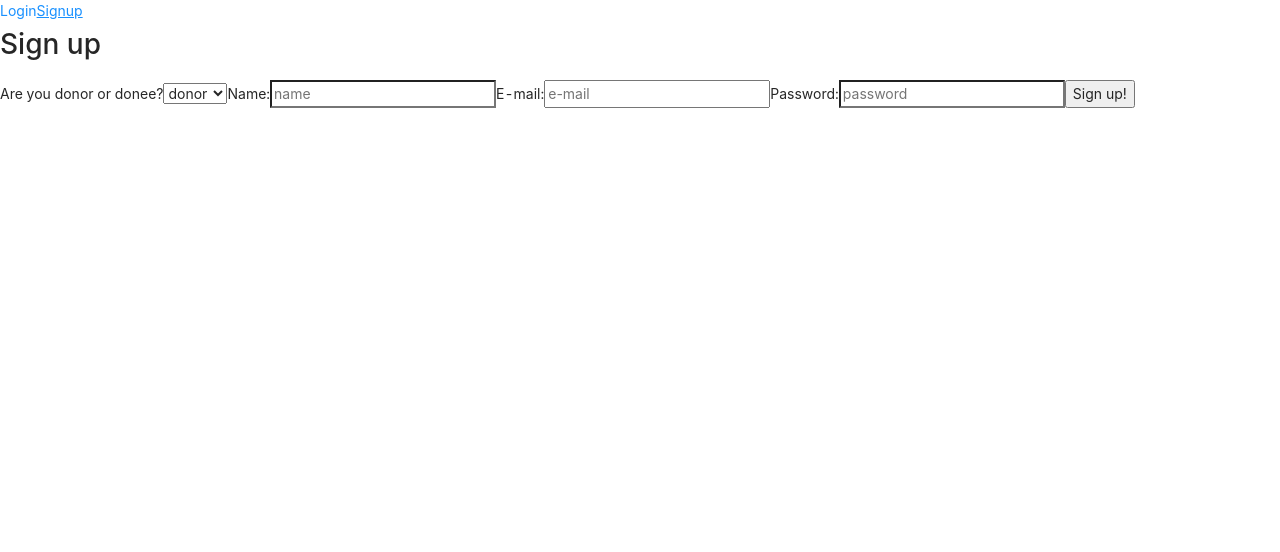
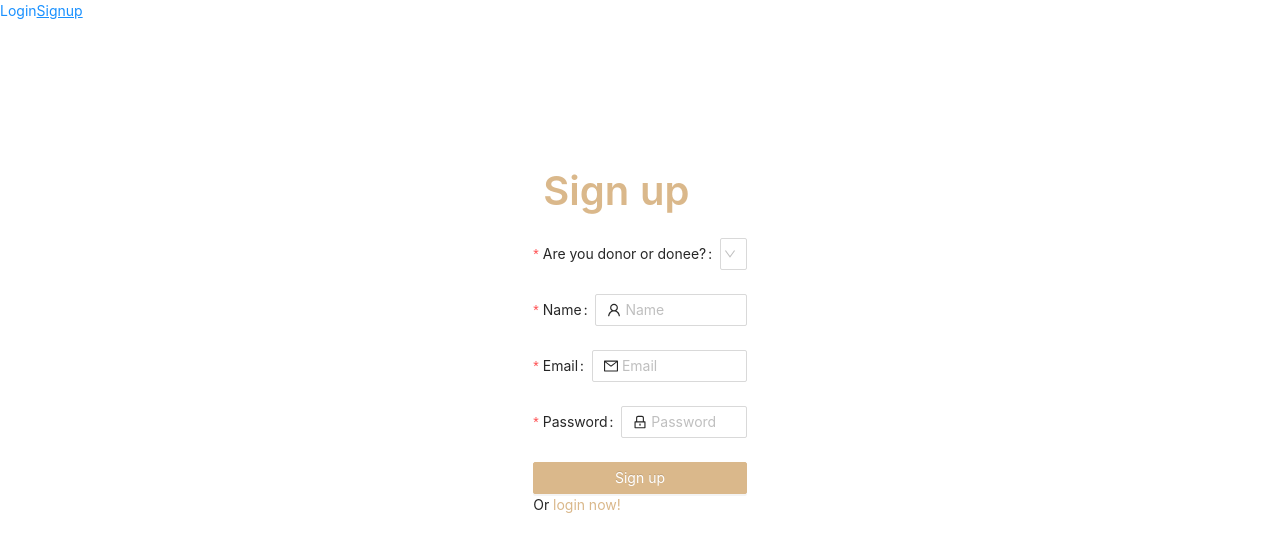
Before and after one commit to DaianyNascimento/reus-client, a React (Create React App) app: page /signup in a window 1280 px wide. Shown: the top 552 px of the page. Built offline with nearby package versions, Linux system fonts and the light colour scheme; no server answers.

Commit message:
signup-login-styles

```diff
--- a/package.json
+++ b/package.json
@@ -3,6 +3,8 @@
   "version": "0.1.0",
   "private": true,
   "dependencies": {
+    "@ant-design/icons": "^4.7.0",
+    "antd": "^4.19.5",
     "axios": "^0.26.1",
     "cors": "^2.8.5",
     "csrf": "^3.1.0",
--- a/src/components/LoginForm.js
+++ b/src/components/LoginForm.js
@@ -1,4 +1,6 @@
 import { useState } from "react";
+import { Form, Input, Button, Select, Row, Col } from 'antd';
+import { LockOutlined, MailOutlined } from '@ant-design/icons';
 
 export function LoginForm({
     submitFormAction,
@@ -8,7 +10,11 @@ export function LoginForm({
     const [formState, setFormState] = useState({ email: "", password: "", role: "donor" });
 
     const handleFormState = (event) => {
+        if (event.label === 'donor' || event.label === 'donee') {
+            setFormState({ ...formState, 'role': event.value });
+        } else {
             setFormState({ ...formState, [event.target.name]: event.target.value });
+        }
     };
 
     const handleSubmit = (event) => {
@@ -17,32 +23,89 @@ export function LoginForm({
     };
 
     return (
-        <form onSubmit={handleSubmit}>
+        <div className="login-form-container">
+            <Row type="flex" justify="center" align="middle" style={{ minHeight: '80vh' }}>
+                <Col span={4} >
+                    <h1 className="login-h1">Login</h1>
+                    <Form
+                        name="normal_login"
+                        className="login-form"
+                        initialValues={{ remember: true, }}
+                    >
                         {error && <p style={{ color: "red" }}>{error.message}</p>}
-            <label>Are you donor or donee?</label>
-            <select name="role" onChange={handleFormState}>
-                <option value="donor">donor</option>
-                <option value="donee">donee</option>
-            </select>
-            <label>E-mail:</label>
-            <input
+                        <Form.Item
+                            label="Are you donor or donee?"
+                            name="role"
+                            rules={[
+                                {
+                                    required: true,
+                                    message: 'Please select donor or donee!',
+                                },
+                            ]}
+                        >
+                            <Select labelInValue onChange={handleFormState}>
+                                <Select.Option name="role" value="donor">donor</Select.Option>
+                                <Select.Option name="role" value="donee">donee</Select.Option>
+                            </Select>
+                        </Form.Item>
+                        <Form.Item
+                            label="Email:"
+                            name="email"
+                            rules={[
+                                {
+                                    required: true,
+                                    message: 'Please input your Email!',
+                                },
+                            ]}
+                        >
+                            <Input
+                                prefix={<MailOutlined className="site-form-item-icon" />}
                                 type="email"
                                 name="email"
                                 autoComplete="email"
-                placeholder="e-mail"
+                                placeholder="Email"
                                 value={formState.email}
                                 onChange={handleFormState}
                             />
-            <label>Password:</label>
-            <input
+                        </Form.Item>
+                        <Form.Item
+                            label="Password:"
+                            name="password"
+                            rules={[
+                                {
+                                    required: true,
+                                    message: 'Please input your Password!',
+                                },
+                            ]}
+                        >
+                            <Input
+                                prefix={<LockOutlined className="site-form-item-icon" />}
                                 type="password"
                                 name="password"
                                 autoComplete={passwordAutocomplete}
-                placeholder="password"
+                                placeholder="Password"
                                 value={formState.password}
                                 onChange={handleFormState}
                             />
-            <button type="submit">Login!</button>
-        </form>
+                        </Form.Item>
+                        <Form.Item>
+                            <Button
+                                type="primary"
+                                htmlType="submit"
+                                className="login-form-button"
+                                style={{
+                                    background: '#DAB88B', borderColor: '#DAB88B', display: 'block',
+                                    width: '100 %'
+                                }}
+                                onClick={handleSubmit}
+                            >
+                                Log in
+                            </Button>
+                            Or <a style={{ color: '#DAB88B' }} href="/signup">register now!</a>
+                        </Form.Item>
+                    </Form>
+                </Col>
+            </Row>
+        </div>
     );
 }
--- a/src/components/SignupForm.js
+++ b/src/components/SignupForm.js
@@ -1,4 +1,6 @@
 import { useState } from "react";
+import { Form, Input, Button, Select, Row, Col } from 'antd';
+import { UserOutlined, LockOutlined, MailOutlined } from '@ant-design/icons';
 
 export function SignupForm({
     submitFormAction,
@@ -8,7 +10,11 @@ export function SignupForm({
     const [formState, setFormState] = useState({ name: "", email: "", password: "", role: "donor" });
 
     const handleFormState = (event) => {
+        if (event.label === 'donor' || event.label === 'donee') {
+            setFormState({ ...formState, 'role': event.value });
+        } else {
             setFormState({ ...formState, [event.target.name]: event.target.value });
+        }
     };
 
     const handleSubmit = (event) => {
@@ -17,41 +23,109 @@ export function SignupForm({
     };
 
     return (
-        <form onSubmit={handleSubmit}>
+        <div className="login-form-container">
+            <Row type="flex" justify="center" align="middle" style={{ minHeight: '80vh' }}>
+                <Col span={4} >
+                    <h1 className="login-h1">Sign up</h1>
+                    <Form
+                        name="normal_login"
+                        className="login-form"
+                        initialValues={{ remember: true, }}
+                    >
                         {error && <p style={{ color: "red" }}>{error.message}</p>}
-            <label>Are you donor or donee?</label>
-            <select name="role" onChange={handleFormState}>
-                <option value="donor">donor</option>
-                <option value="donee">donee</option>
-            </select>
-            <label>Name:</label>
-            <input
+                        <Form.Item
+                            label="Are you donor or donee?"
+                            name="role"
+                            rules={[
+                                {
+                                    required: true,
+                                    message: 'Please select donor or donee!',
+                                },
+                            ]}
+                        >
+                            <Select labelInValue onChange={handleFormState}>
+                                <Select.Option name="role" value="donor">donor</Select.Option>
+                                <Select.Option name="role" value="donee">donee</Select.Option>
+                            </Select>
+                        </Form.Item>
+                        <Form.Item
+                            label="Name:"
+                            name="name"
+                            rules={[
+                                {
+                                    required: true,
+                                    message: 'Please input your Name!',
+                                },
+                            ]}
+                        >
+                            <Input
+                                prefix={<UserOutlined className="site-form-item-icon" />}
                                 type="text"
                                 name="name"
                                 autoComplete="name"
-                placeholder="name"
+                                placeholder="Name"
                                 value={formState.name}
                                 onChange={handleFormState}
                             />
-            <label>E-mail:</label>
-            <input
+                        </Form.Item>
+                        <Form.Item
+                            label="Email:"
+                            name="email"
+                            rules={[
+                                {
+                                    required: true,
+                                    message: 'Please input your Email!',
+                                },
+                            ]}
+                        >
+                            <Input
+                                prefix={<MailOutlined className="site-form-item-icon" />}
                                 type="email"
                                 name="email"
                                 autoComplete="email"
-                placeholder="e-mail"
+                                placeholder="Email"
                                 value={formState.email}
                                 onChange={handleFormState}
                             />
-            <label>Password:</label>
-            <input
+                        </Form.Item>
+                        <Form.Item
+                            label="Password:"
+                            name="password"
+                            rules={[
+                                {
+                                    required: true,
+                                    message: 'Please input your Password!',
+                                },
+                            ]}
+                        >
+                            <Input
+                                prefix={<LockOutlined className="site-form-item-icon" />}
                                 type="password"
                                 name="password"
                                 autoComplete={passwordAutocomplete}
-                placeholder="password"
+                                placeholder="Password"
                                 value={formState.password}
                                 onChange={handleFormState}
                             />
-            <button type="submit">Sign up!</button>
-        </form>
+                        </Form.Item>
+                        <Form.Item>
+                            <Button
+                                type="primary"
+                                htmlType="submit"
+                                className="login-form-button"
+                                style={{
+                                    background: '#DAB88B', borderColor: '#DAB88B', display: 'block',
+                                    width: '100 %'
+                                }}
+                                onClick={handleSubmit}
+                            >
+                                Sign up
+                            </Button>
+                            Or <a style={{ color: '#DAB88B' }} href="/login">login now!</a>
+                        </Form.Item>
+                    </Form>
+                </Col>
+            </Row>
+        </div>
     );
 }
--- a/src/index.css
+++ b/src/index.css
@@ -3,8 +3,34 @@ body {
   font-family: 'Quicksand',sans-serif;
   -webkit-font-smoothing: antialiased;
   -moz-osx-font-smoothing: grayscale;
+  /*background-color: purple !important;*/
 }
 
 code {
   font-family: 'Quicksand',sans-serif;
 }
+
+.login-h1 {
+  font-size: 5vh;
+  font-weight: 600;
+  display: block;
+  margin: 5% auto;
+  padding: 5px 10px;
+  color: #DAB88B;
+}
+
+.login-form-container {
+  justify-content: center;
+}
+
+.login-form {
+  max-width: 300px;
+}
+
+.ant-col-rtl .login-form-forgot {
+  float: left;
+}
+
+.login-form-button {
+  width: 100%;
+}
--- a/src/pages/Home.js
+++ b/src/pages/Home.js
@@ -10,7 +10,7 @@ export function Home() {
   const { user, removeUserFromContext, addUserToContext } = useContext(AuthContext);
   const [products, setProducts] = useState([]);
 
-  useEffect(() => {
+  /*useEffect(() => {
     if (!user || typeof user == "undefined") {
       const checkLoggedUser = async () => {
         try {
@@ -27,7 +27,7 @@ export function Home() {
       }
       checkLoggedUser();
     }
-  }, [user, navigate, addUserToContext]);
+  }, [user, navigate, addUserToContext]);*/
 
   useEffect(() => {
     async function fetchAllProducts() {
--- a/src/pages/Login.js
+++ b/src/pages/Login.js
@@ -29,7 +29,6 @@ export function Login() {
 
     return (
         <div>
-            <h1>Login</h1>
             <LoginForm
                 submitFormAction={login}
                 passwordAutocomplete={"current-password"}
--- a/src/pages/Profile.js
+++ b/src/pages/Profile.js
@@ -8,7 +8,6 @@ import { CreateProduct } from "../components/CreateProduct";
 import { DeleteAllProductsButtons } from "../components/DeleteAllProductsButtons";
 import { ListAlerts } from "../components/ListAlerts";
 
-
 export function Profile() {
     const navigate = useNavigate();
     const { user, removeUserFromContext, addUserToContext } = useContext(AuthContext);
@@ -16,6 +15,7 @@ export function Profile() {
     const [alerts, setAlerts] = useState([]);
 
     useEffect(() => {
+        console.log("user: ", user);
         if (!user || typeof user == "undefined") {
             const checkLoggedUser = async () => {
                 try {
@@ -40,7 +40,6 @@ export function Profile() {
             console.log("Fetching all products to profile!");
             try {
                 const { data } = await axios.get(`${API_BASE_URL}/products`);
-                //console.log(data);
                 if (!data.currentDonorProducts) return;
                 setAllProducts(data.currentDonorProducts);
             } catch (err) {
@@ -56,7 +55,7 @@ export function Profile() {
         async function fetchAllAlerts() {
             console.log("Fetching all alerts to profile!");
             try {
-                const { data } = await axios.get(`${API_BASE_URL}/homeProducts`);
+                const { data } = await axios.get(`${API_BASE_URL}/homeProducts/alerts`);
                 console.log("This is data from alerts ", data)
                 if (!data.pendingAlerts) return;
                 setAlerts(data.pendingAlerts);
--- a/src/pages/Signup.js
+++ b/src/pages/Signup.js
@@ -20,7 +20,6 @@ export function Signup() {
 
     return (
         <div>
-            <h1>Sign up</h1>
             <SignupForm
                 submitFormAction={signup}
                 passwordAutocomplete={"new-password"}
```
Also changed, not shown: src/App.css (added), 1 other file (tests, documents, lock files or other folders). Lines whose indentation alone changed are shown as unchanged.
